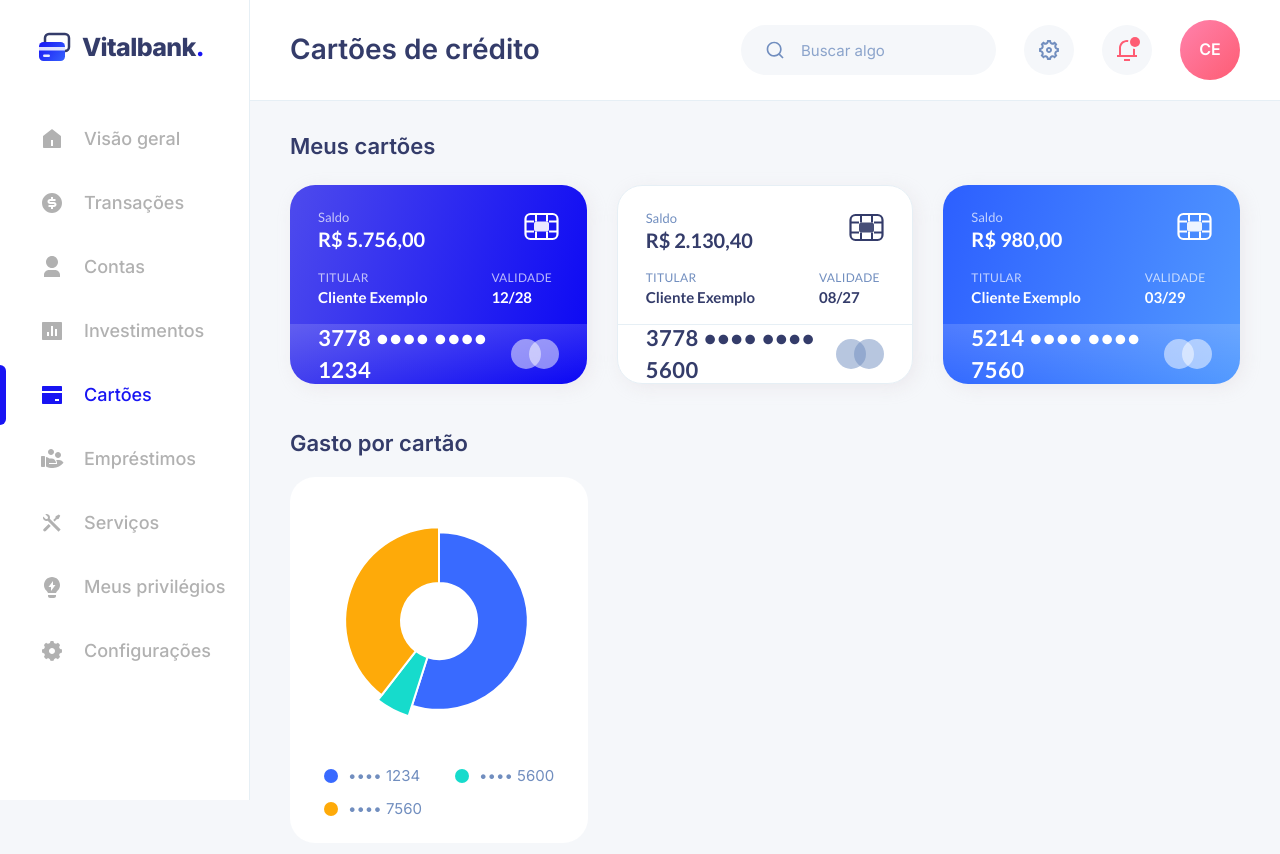
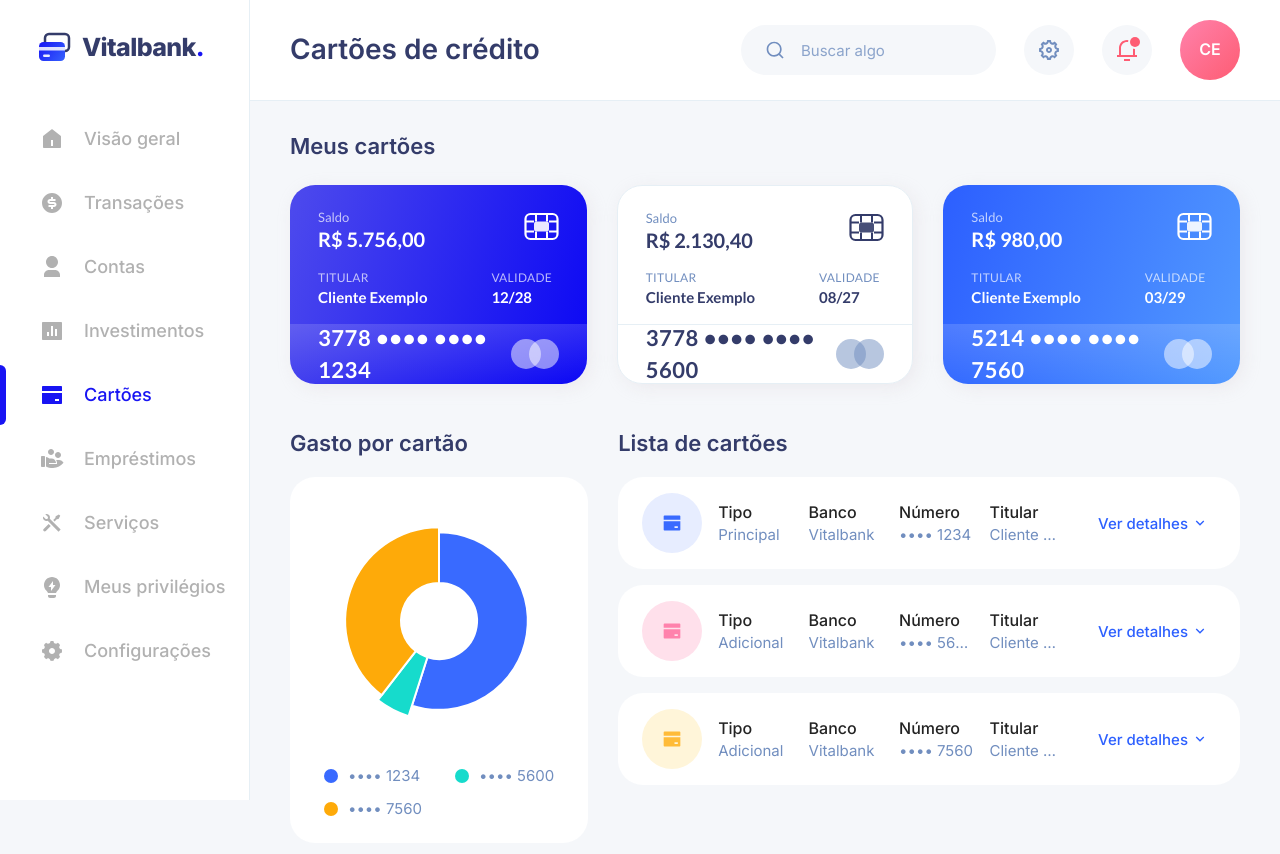
Before and after one commit to VictorNascimento14/Vitalbank, a Next.js app: page /cartoes in a window 1280 px wide. Shown: the top 854 px of the page. Built offline with nearby package versions, Linux system fonts and the light colour scheme.

Commit message:
feat(cartoes): Lista de cartões com ficha que abre em Ver detalhes (#128)

```diff
--- a/src/app/(painel)/cartoes/page.tsx
+++ b/src/app/(painel)/cartoes/page.tsx
@@ -1,5 +1,6 @@
 import { listarCartoes, listarTransacoes } from "@/dados";
 import { GastoPorCartao } from "@/telas/cartoes/GastoPorCartao";
+import { ListaDeCartoes } from "@/telas/cartoes/ListaDeCartoes";
 import { MeusCartoes } from "@/telas/comum/MeusCartoes";
 
 export default async function CartoesDeCredito() {
@@ -10,6 +11,7 @@ export default async function CartoesDeCredito() {
         <MeusCartoes cartoes={cartoes} quantos={3} />
       </div>
       <GastoPorCartao cartoes={cartoes} transacoes={transacoes} />
+      <ListaDeCartoes cartoes={cartoes} />
     </div>
   );
 }
--- /dev/null
+++ b/src/telas/cartoes/ListaDeCartoes.tsx
@@ -0,0 +1,93 @@
+"use client";
+
+import { RiArrowDownSLine, RiBankCardFill } from "@remixicon/react";
+import { AnimatePresence, motion } from "motion/react";
+import { useState } from "react";
+import type { Cartao } from "@/dados";
+import { finalDoCartao } from "@/dominio/cartao";
+import { formatarMoeda } from "@/dominio/dinheiro";
+import { Bloco, cx, PastilhaDeIcone, TituloDeSecao, type Tom } from "@/ui";
+import { curvaSaida, duracao, Escalonado, ItemEscalonado } from "@/ui/movimento";
+
+const TONS: Tom[] = ["azul", "rosa", "amarelo"];
+
+function Campo({ rotulo, valor, className }: { rotulo: string; valor: string; className?: string }) {
+  return (
+    <div className={cx("min-w-0", className)}>
+      <p className="text-legenda font-medium text-tinta-forte md:text-corpo">{rotulo}</p>
+      <p className="truncate text-legenda text-tinta-suave md:text-rotulo">{valor}</p>
+    </div>
+  );
+}
+
+/** Lista dos cartões; "Ver detalhes" abre a ficha do cartão logo abaixo da linha. */
+export function ListaDeCartoes({ cartoes }: { cartoes: readonly Cartao[] }) {
+  const [aberto, setAberto] = useState<string | null>(null);
+  return (
+    <section aria-labelledby="lista-de-cartoes" className="flex flex-col">
+      <TituloDeSecao id="lista-de-cartoes">Lista de cartões</TituloDeSecao>
+      <Escalonado como="ul" className="flex flex-1 flex-col gap-4">
+        {cartoes.map((c, i) => {
+          const expandido = aberto === c.id;
+          const painel = `detalhes-${c.id}`;
+          return (
+            <ItemEscalonado key={c.id} como="li">
+              <Bloco className="group !py-4">
+                <div className="grid grid-cols-[auto_minmax(0,1fr)_auto] items-center gap-4 md:grid-cols-[auto_repeat(4,minmax(0,1fr))_8.5rem]">
+                  <PastilhaDeIcone tom={TONS[i % TONS.length]} tamanho="sm" className="md:size-[60px]">
+                    <RiBankCardFill />
+                  </PastilhaDeIcone>
+                  <Campo rotulo="Tipo" valor={c.tipo === "principal" ? "Principal" : "Adicional"} />
+                  <Campo rotulo="Banco" valor={c.banco} className="hidden md:block" />
+                  <Campo rotulo="Número" valor={finalDoCartao(c.final)} className="hidden md:block" />
+                  <Campo rotulo="Titular" valor={c.titular} className="hidden md:block" />
+                  <button
+                    type="button"
+                    aria-expanded={expandido}
+                    aria-controls={painel}
+                    onClick={() => setAberto(expandido ? null : c.id)}
+                    className="flex items-center justify-self-end gap-1 rounded-miudo px-2 py-1 text-legenda font-medium text-primaria-viva transition-colors hover:bg-azul-claro focus-visible:outline-none focus-visible:ring-2 focus-visible:ring-primaria-viva md:text-rotulo"
+                  >
+                    {expandido ? "Fechar" : "Ver detalhes"}
+                    <motion.span animate={{ rotate: expandido ? 180 : 0 }} transition={{ duration: duracao.media }}>
+                      <RiArrowDownSLine aria-hidden="true" className="size-4" />
+                    </motion.span>
+                  </button>
+                </div>
+                <AnimatePresence initial={false}>
+                  {expandido && (
+                    <motion.div
+                      id={painel}
+                      key="painel"
+                      initial={{ height: 0, opacity: 0 }}
+                      animate={{ height: "auto", opacity: 1 }}
+                      exit={{ height: 0, opacity: 0 }}
+                      transition={{ duration: duracao.media, ease: curvaSaida }}
+                      className="overflow-hidden"
+                    >
+                      <dl className="mt-4 grid grid-cols-2 gap-4 border-t border-borda pt-4 md:grid-cols-4">
+                        {[
+                          ["Número", finalDoCartao(c.final)],
+                          ["Validade", c.validade],
+                          ["Saldo", formatarMoeda(c.saldo)],
+                          ["Situação", "Ativo"],
+                        ].map(([rotulo, valor]) => (
+                          <div key={rotulo}>
+                            <dt className="text-legenda text-tinta-suave">{rotulo}</dt>
+                            <dd className={cx("text-rotulo font-medium", rotulo === "Situação" ? "text-sucesso" : "text-tinta-forte")}>
+                              {valor}
+                            </dd>
+                          </div>
+                        ))}
+                      </dl>
+                    </motion.div>
+                  )}
+                </AnimatePresence>
+              </Bloco>
+            </ItemEscalonado>
+          );
+        })}
+      </Escalonado>
+    </section>
+  );
+}
```
Also changed, not shown: 1 other file (tests, documents, lock files or other folders).
